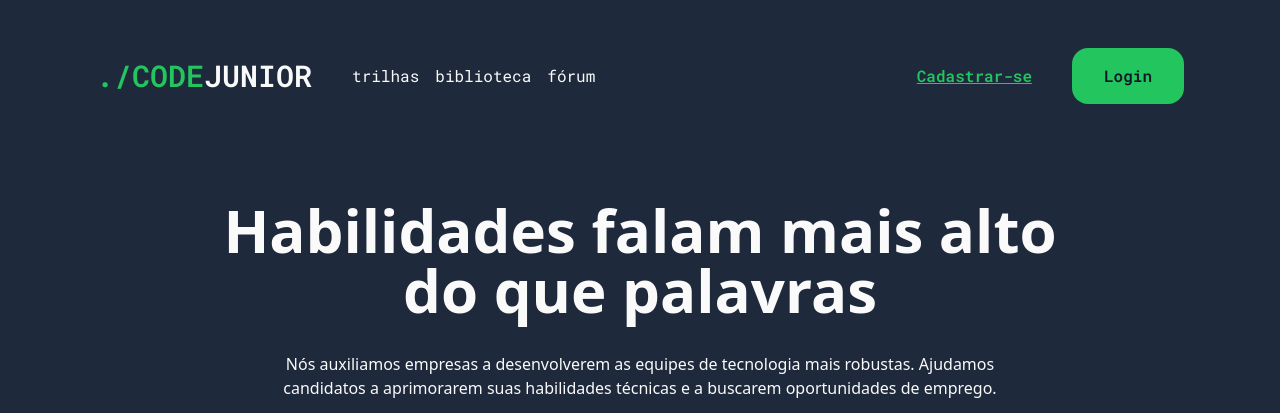
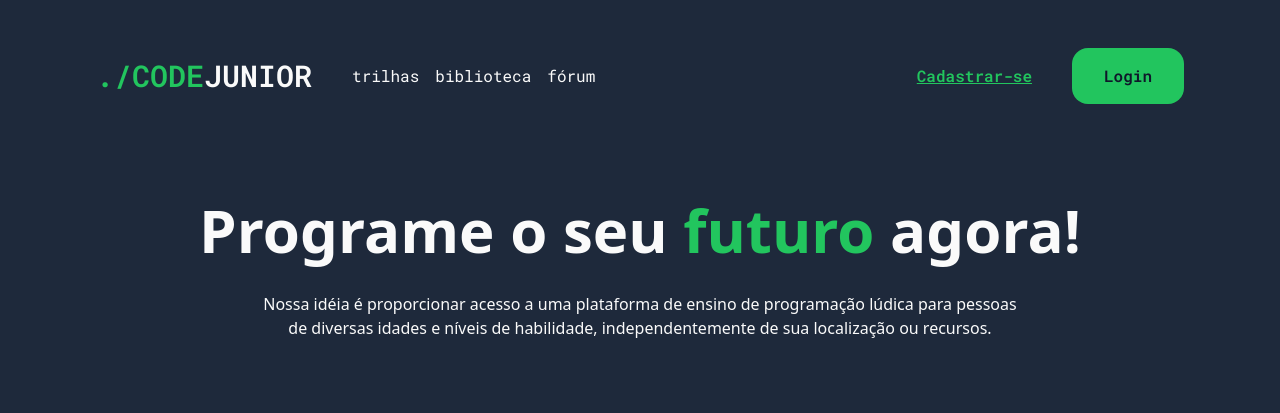
Before and after one commit to freitasanderson1/CodeJunior, a Django app: page /codejunior/ in a window 1280 px wide. Shown: the top 413 px of the page. Run offline with Django 4.2, Linux system fonts and the light colour scheme; some libraries are stand-ins or nearby versions.

Commit message:
:art: Update landingpage
Update landingpage

```diff
--- a/codeJunior/desafios/templates/indexTemplateView.html
+++ b/codeJunior/desafios/templates/indexTemplateView.html
@@ -15,22 +15,22 @@
 <div class="flex container mx-auto min-h-screen flex-col px-24 py-12 text-zinc-50 ">
   <section class="flex flex-col gap-8 items-center">
     <h1 class="max-w-4xl text-6xl text-center font-bold">
-      Habilidades falam mais alto do que palavras
+      Programe o seu <span class="text-green-500">futuro</span> agora!
     </h1>
 
-    <p class="text-center max-w-3xl">Nós auxiliamos empresas a desenvolverem as equipes de tecnologia mais robustas. Ajudamos candidatos a aprimorarem suas habilidades técnicas e a buscarem oportunidades de emprego.</p>
+    <p class="text-center max-w-3xl">Nossa idéia é proporcionar acesso a uma plataforma de ensino de programação lúdica para pessoas de diversas idades e níveis de habilidade, independentemente de sua localização ou recursos.</p>
   </section>
 
   <section class="bg-slate-700 p-12  rounded-2xl flex items-center gap-8 mt-24">
     <div class="-w-md">
       <h2 class="font-bold text-2xl">Explore e aprimore suas habilidades.</h2>
-      <p class="my-4">Cada ideia começa com uma linha de código. Prepare-se para o trabalho, aprimore suas habilidades junto a uma comunidade global de desenvolvedores. Tenha acesso ao conteúdo essencial para desenvolver novas habilidades e conquistar o emprego dos seus sonhos.</p>
+      <p class="my-4">Cada ideia começa com uma linha de código. Prepare-se para o trabalho, aprimore suas habilidades junto a uma comunidade global de desenvolvedores. Tenha acesso ao conteúdo essencial para desenvolver novas habilidades.</p>
 
       <a class="p-4 px-8 mt-4 text-center rounded-2xl bg-green-500 text-slate-900 font-bold inline-block" href="{% url 'cadastro' %}"><span>Cadastrar-se e praticar</span> <i class="ml-2 fa-solid fa-arrow-right"></i></a>
     </div>
 
     <div>
-      <img src="https://www.hackerrank.com/wp-content/uploads/2022/09/community.jpg" class="rounded-2xl" alt="">
+      <img src="https://cdn.sanity.io/images/tlr8oxjg/production/9f15109746df254c5a030a7ba9239f8a4bb5dadb-1456x816.png?w=1280&q=100&fit=clip&auto=format" class="rounded-2xl" alt="">
     </div>
   </section>
 </div>
```
